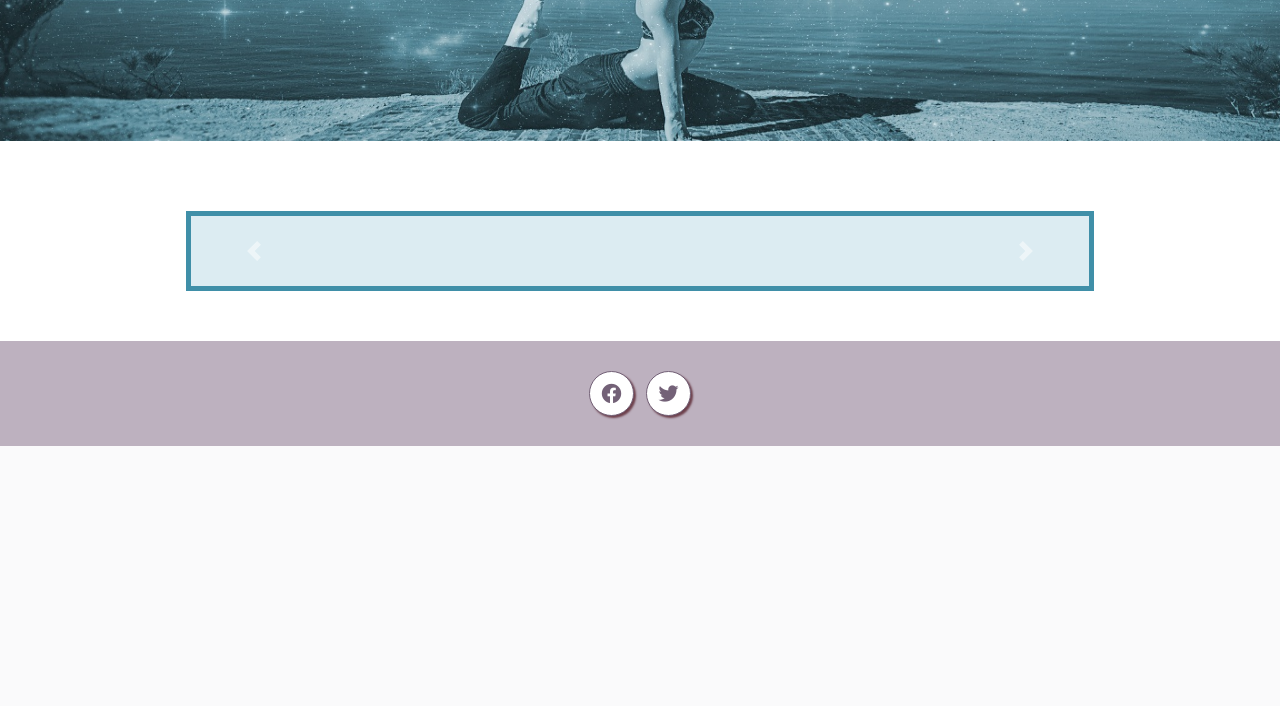
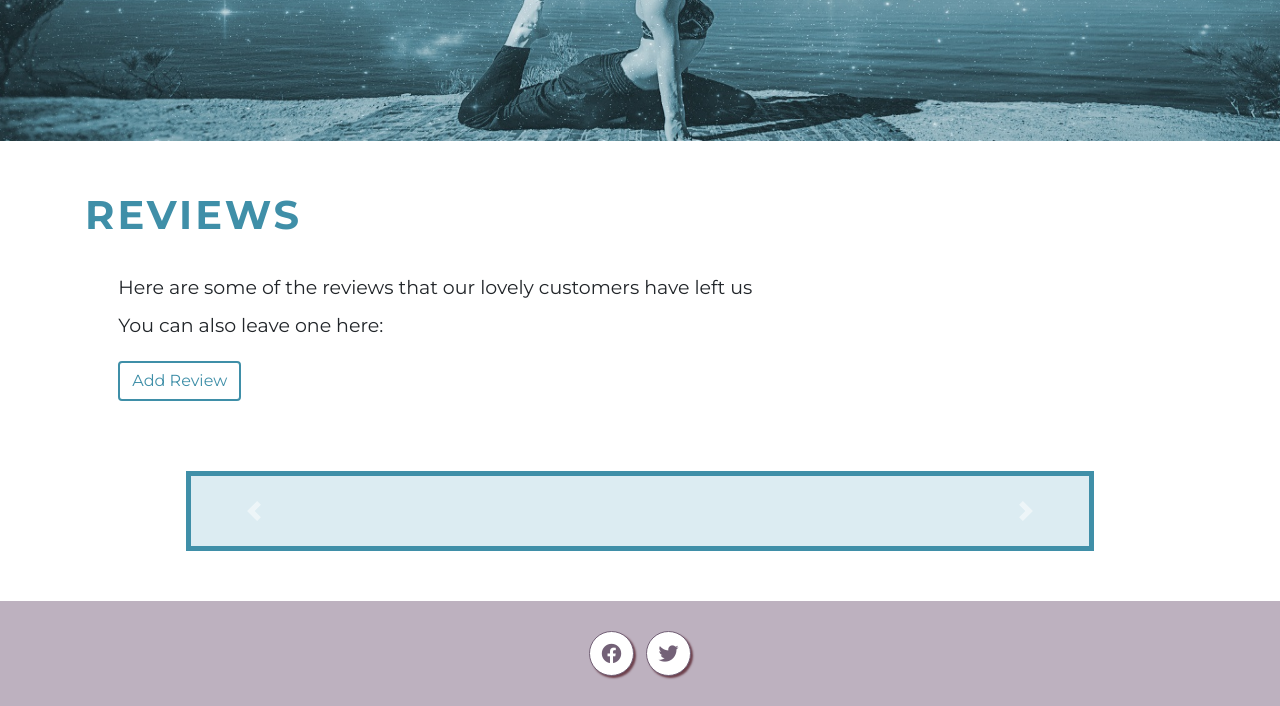
Before and after one commit to mariana-stefani/mukta-project, a Django app: page /reviews/ in a window 1280 px wide. Shown: the part 419-1125 px from the top of the page. Before the commit the page ends 865 px from the top, so only its background shows below. Run offline with Django 3.2, Linux system fonts and the light colour scheme; data that the repository does not hold is empty; some libraries are stand-ins or nearby versions.

Commit message:
Added container for title and p on reviews.html

```diff
--- a/reviews/templates/reviews/reviews.html
+++ b/reviews/templates/reviews/reviews.html
@@ -12,6 +12,13 @@
 {% endblock banner %}
 
 {% block content %}
+<div class="container">
+    <h1 class="title">Reviews</h1>
+    <p class="reviews-p">Here are some of the reviews that our lovely customers have left us
+        <br/>You can also leave one here:
+    </p>
+    <a class="btn add-review-btn mt-0" href="{% url 'review-create' %}"> Add Review</a>
+</div>
 <div class="container-fluid">
     <div class="row carousel-container">
         <div class="col-sm-12 col-md-10 col-lg-9">
```
